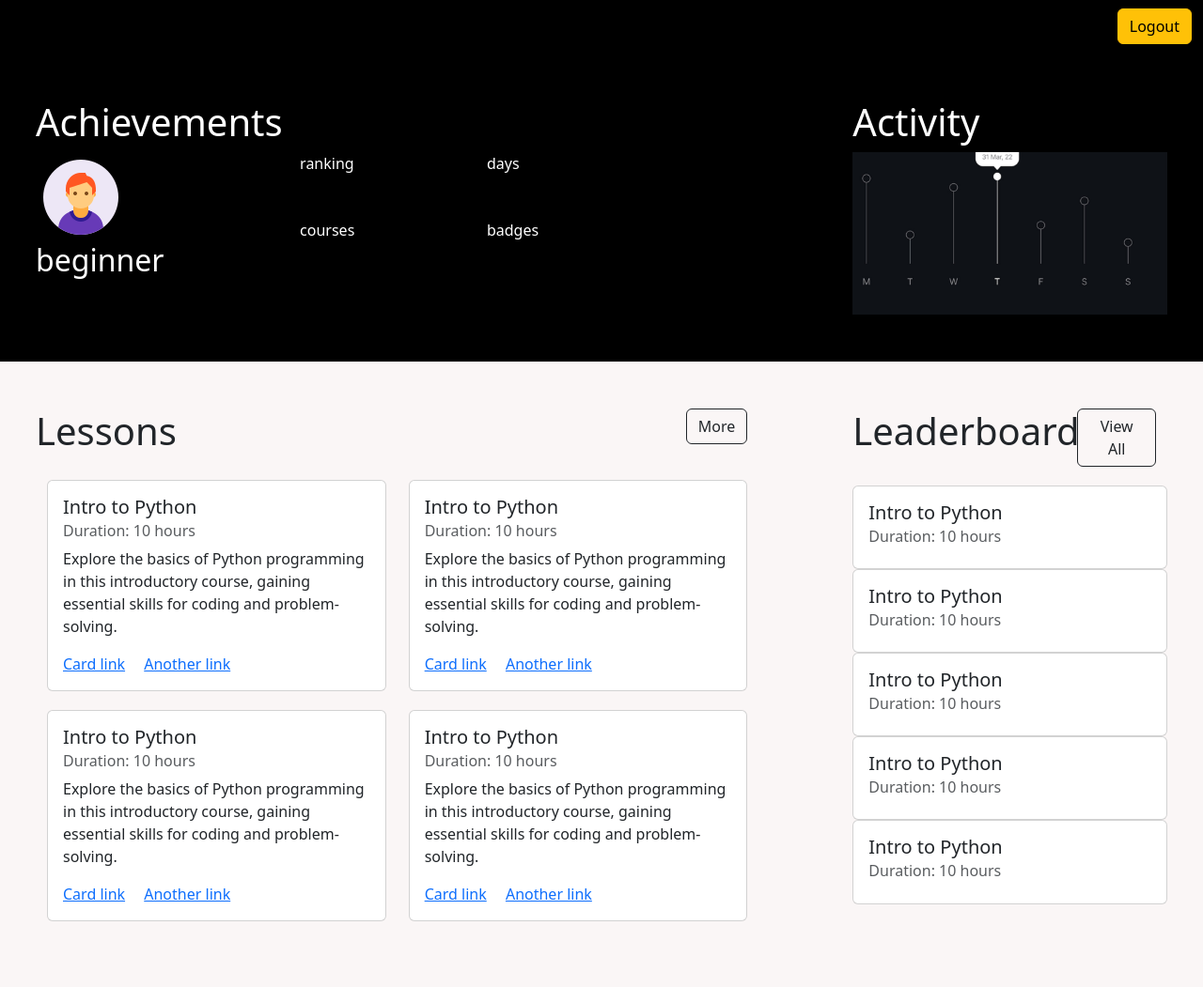
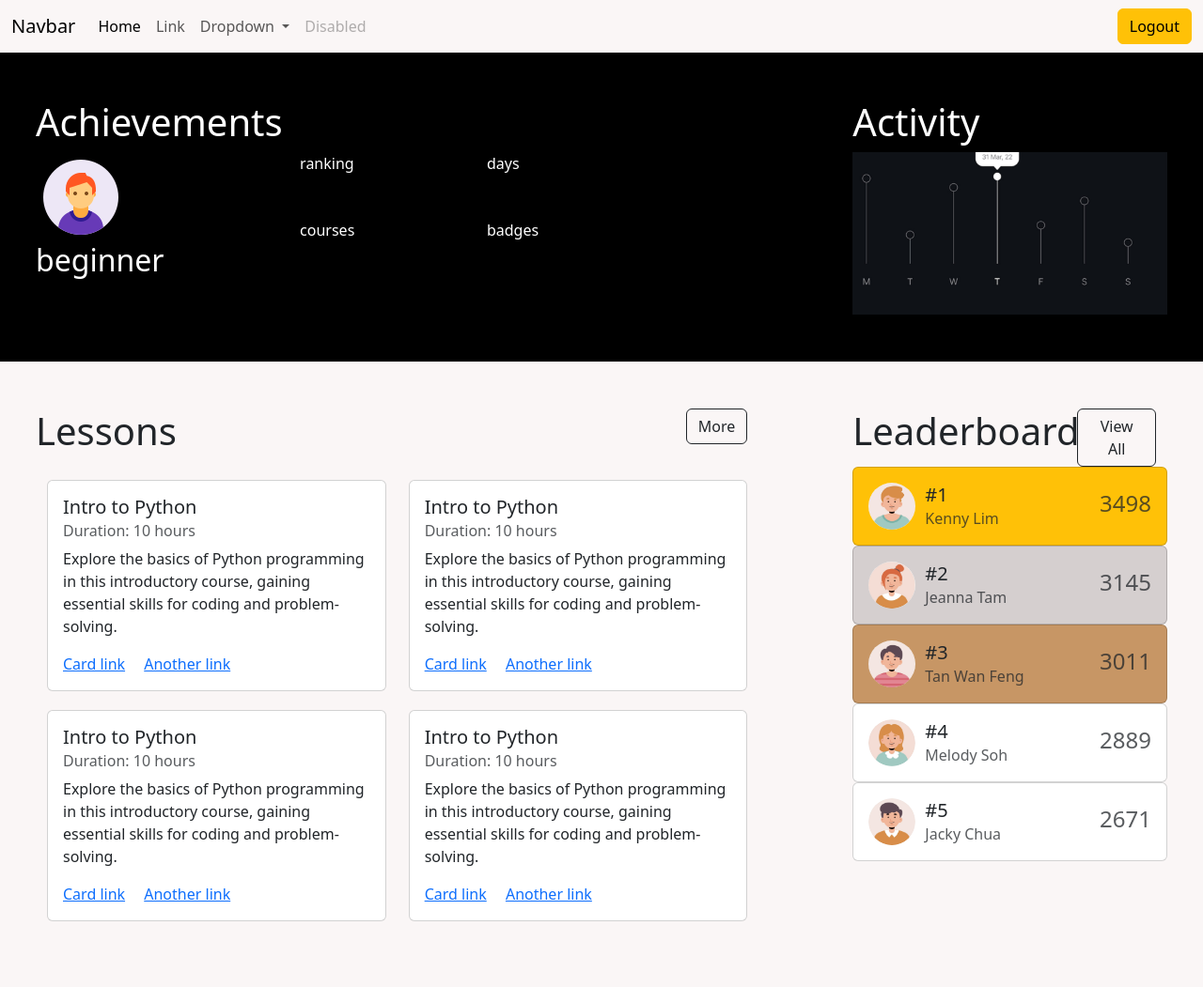
Before and after one commit to crystallaylalui/Skills-Up-YOUth, a PHP site: page /pages/test.html in a window 1280 px wide. Shown: the whole page at 94% size. Run offline with PHP 8.4, Linux system fonts and the light colour scheme.

Commit message:
updated profile, leaderboard

```diff
--- a/app/css/style.css
+++ b/app/css/style.css
@@ -35,3 +35,11 @@ body {
     float: right;
     margin-right: 12px;
 }
+
+.custom-silver {
+    background-color: #d5cfcf;
+}
+
+.custom-bronze {
+    background-color: #c79665;
+}
--- a/app/pages/test.html
+++ b/app/pages/test.html
@@ -12,7 +12,7 @@
 </head>
 <body>
     <div>
-        <nav class="navbar navbar-expand-lg navbar-light bg-black">
+        <nav class="navbar navbar-expand-lg navbar-light">
             <div class="container-fluid">
                 <a class="navbar-brand" href="#">Navbar</a>
                 <button class="navbar-toggler" type="button" data-bs-toggle="collapse" data-bs-target="#navbarSupportedContent" aria-controls="navbarSupportedContent" aria-expanded="false" aria-label="Toggle navigation">
@@ -147,34 +147,89 @@
                         <button type="button" class="btn btn-outline-dark next">View All</button>
                     </div>
                 </div>
-                <div class="card" style="width: auto; margin-top: 20px;">
-                    <div class="card-body">
-                      <h5 class="card-title">Intro to Python</h5>
-                      <h6 class="card-subtitle mb-2 text-muted">Duration: 10 hours</h6>
+                <div class="card bg-warning" style="width: auto;">
+                    <div class="card-body d-flex align-items-center">
+                        <!-- Profile Picture (Left) -->
+                        <img src="../images/profile1.jpg" alt="Profile Picture" class="rounded-circle" style="width: 50px; height: 50px; margin-right: 10px;">
+
+                        <!-- User Information (Middle) -->
+                        <div>
+                            <h5 class="card-title">#1</h5>
+                            <h6 class="card-subtitle text-muted">Kenny Lim</h6>
+                        </div>
+
+                        <!-- Points Accumulated (Right) -->
+                        <div class="ms-auto">
+                            <h4 class="card-subtitle text-muted">3498</h4>
+                        </div>
+                    </div>
+                </div>
+                <div class="card custom-silver" style="width: auto;">
+                    <div class="card-body d-flex align-items-center">
+                        <!-- Profile Picture (Left) -->
+                        <img src="../images/profile2.jpg" alt="Profile Picture" class="rounded-circle" style="width: 50px; height: 50px; margin-right: 10px;">
+
+                        <!-- User Information (Middle) -->
+                        <div>
+                            <h5 class="card-title">#2</h5>
+                            <h6 class="card-subtitle text-muted">Jeanna Tam</h6>
+                        </div>
+
+                        <!-- Points Accumulated (Right) -->
+                        <div class="ms-auto">
+                            <h4 class="card-subtitle text-muted">3145</h4>
+                        </div>
+                    </div>
+                </div>
+                <div class="card custom-bronze" style="width: auto;">
+                    <div class="card-body d-flex align-items-center">
+                        <!-- Profile Picture (Left) -->
+                        <img src="../images/profile3.jpg" alt="Profile Picture" class="rounded-circle" style="width: 50px; height: 50px; margin-right: 10px;">
+
+                        <!-- User Information (Middle) -->
+                        <div>
+                            <h5 class="card-title">#3</h5>
+                            <h6 class="card-subtitle text-muted">Tan Wan Feng</h6>
+                        </div>
+
+                        <!-- Points Accumulated (Right) -->
+                        <div class="ms-auto">
+                            <h4 class="card-subtitle text-muted">3011</h4>
+                        </div>
                     </div>
                 </div>
                 <div class="card" style="width: auto;">
-                    <div class="card-body">
-                      <h5 class="card-title">Intro to Python</h5>
-                      <h6 class="card-subtitle mb-2 text-muted">Duration: 10 hours</h6>
+                    <div class="card-body d-flex align-items-center">
+                        <!-- Profile Picture (Left) -->
+                        <img src="../images/profile4.jpg" alt="Profile Picture" class="rounded-circle" style="width: 50px; height: 50px; margin-right: 10px;">
+
+                        <!-- User Information (Middle) -->
+                        <div>
+                            <h5 class="card-title">#4</h5>
+                            <h6 class="card-subtitle text-muted">Melody Soh</h6>
+                        </div>
+
+                        <!-- Points Accumulated (Right) -->
+                        <div class="ms-auto">
+                            <h4 class="card-subtitle text-muted">2889</h4>
+                        </div>
                     </div>
                 </div>
                 <div class="card" style="width: auto;">
-                    <div class="card-body">
-                      <h5 class="card-title">Intro to Python</h5>
-                      <h6 class="card-subtitle mb-2 text-muted">Duration: 10 hours</h6>
-                    </div>
-                </div>
-                <div class="card" style="width: auto;">
-                    <div class="card-body">
-                      <h5 class="card-title">Intro to Python</h5>
-                      <h6 class="card-subtitle mb-2 text-muted">Duration: 10 hours</h6>
-                    </div>
-                </div>
-                <div class="card" style="width: auto;">
-                    <div class="card-body">
-                      <h5 class="card-title">Intro to Python</h5>
-                      <h6 class="card-subtitle mb-2 text-muted">Duration: 10 hours</h6>
+                    <div class="card-body d-flex align-items-center">
+                        <!-- Profile Picture (Left) -->
+                        <img src="../images/profile5.jpg" alt="Profile Picture" class="rounded-circle" style="width: 50px; height: 50px; margin-right: 10px;">
+
+                        <!-- User Information (Middle) -->
+                        <div>
+                            <h5 class="card-title">#5</h5>
+                            <h6 class="card-subtitle text-muted">Jacky Chua</h6>
+                        </div>
+
+                        <!-- Points Accumulated (Right) -->
+                        <div class="ms-auto">
+                            <h4 class="card-subtitle text-muted">2671</h4>
+                        </div>
                     </div>
                 </div>
             </div>
```
Also changed, not shown: app/images/profile1.jpg (added), app/images/profile2.jpg (added), app/images/profile3.jpg (added), app/images/profile4.jpg (added), app/images/profile5.jpg (added), app/images/profile6.jpg (added), app/images/profile7.jpg (added), app/images/profile8.jpg (added), 1 other file.
